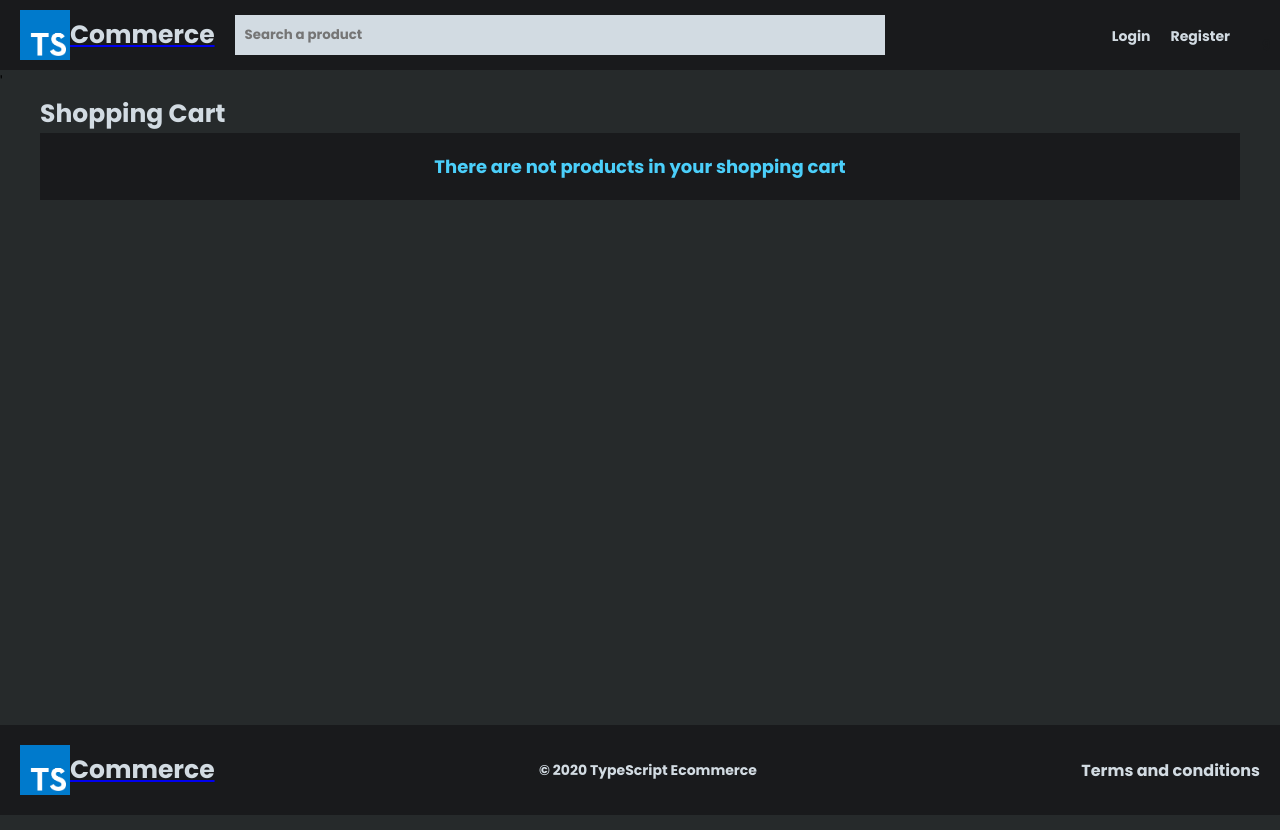
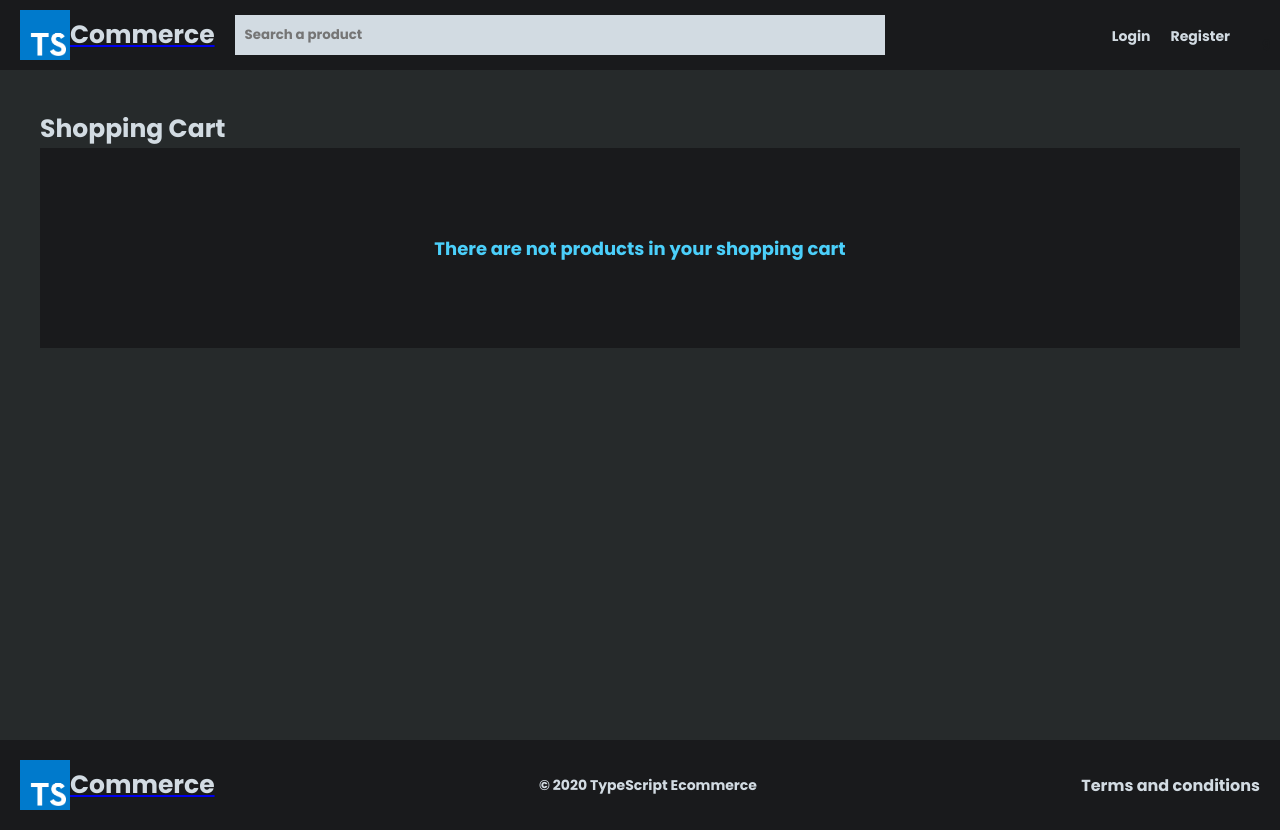
Before and after one commit to FernandoVT10/TypeScript-Ecommerce, a Next.js app: page /cart in a window 1280 px wide. Built offline with nearby package versions, Linux system fonts and the light colour scheme.

Commit message:
Add a loader to ShoppingCart

```diff
--- a/src/domain/ShoppingCart/ShoppingCart.module.scss
+++ b/src/domain/ShoppingCart/ShoppingCart.module.scss
@@ -1,4 +1,21 @@
 .shoppingCart {
+    margin-top: 40px;
+
+    & .loaderContainer {
+	display: flex;
+	justify-content: center;
+	align-items: center;
+	padding: 20px;
+	height: 200px;
+	background: var(--black);
+
+	& .loader {
+	    display: block;
+	    width: 50px;
+	    height: 50px;
+	}
+    }
+
     & .productList {
 	background: var(--black);
 	margin-top: 20px;
@@ -14,6 +31,10 @@
 
     & .emptyShoppingCart {
 	display: flex;
+	justify-content: center;
+	align-items: center;
+	padding: 20px;
+	height: 200px;
 	justify-content: center;
 	background: var(--black);
 	padding: 20px;
--- a/src/domain/ShoppingCart/ShoppingCart.tsx
+++ b/src/domain/ShoppingCart/ShoppingCart.tsx
@@ -20,6 +20,8 @@ interface APIResponse {
 function ShoppingCart() {
     const [products, setProducts] = useState<ProductItemProps["product"][]>([]);
 
+    const [loading, setLoading] = useState(true);
+
     useEffect(() => {
 	async function getProducts() {
 	    const cartItems = ShoppingCartController.getItems();
@@ -36,6 +38,7 @@ function ShoppingCart() {
 		products.push(productResponse.data.product);
 	    }
 
+	    setLoading(false);
 	    setProducts(products);
 	}
 
@@ -71,11 +74,17 @@ function ShoppingCart() {
 
     return (
 	<div>
-	    <Navbar/>'
+	    <Navbar/>
 
 	    <div className="wrapper">
 		<div className={`container ${styles.shoppingCart}`}>
 		    <h3 className="subtitle">Shopping Cart</h3>
+
+		    { loading &&
+			<div className={styles.loaderContainer}>
+			    <span className={`loader ${styles.loader}`}></span>
+			</div>
+		    }
 
 		    { products.length > 0 &&
 			<div className={styles.productList}>
@@ -96,7 +105,7 @@ function ShoppingCart() {
 			</div>
 		    }
 
-		    { products.length === 0 &&
+		    { products.length === 0 && !loading &&
 			<div className={styles.emptyShoppingCart}>
 			    There are not products in your shopping cart
 			</div>
```
